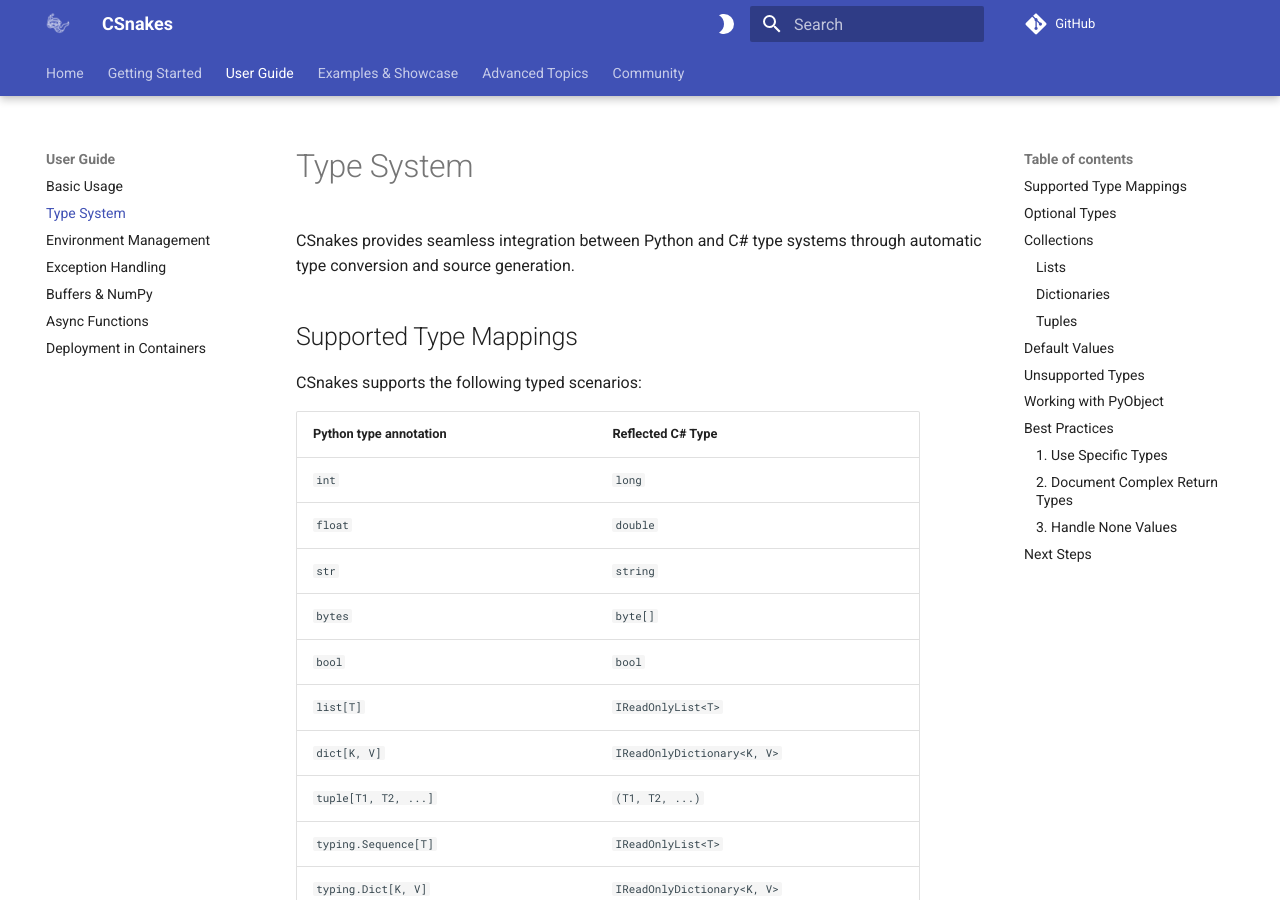
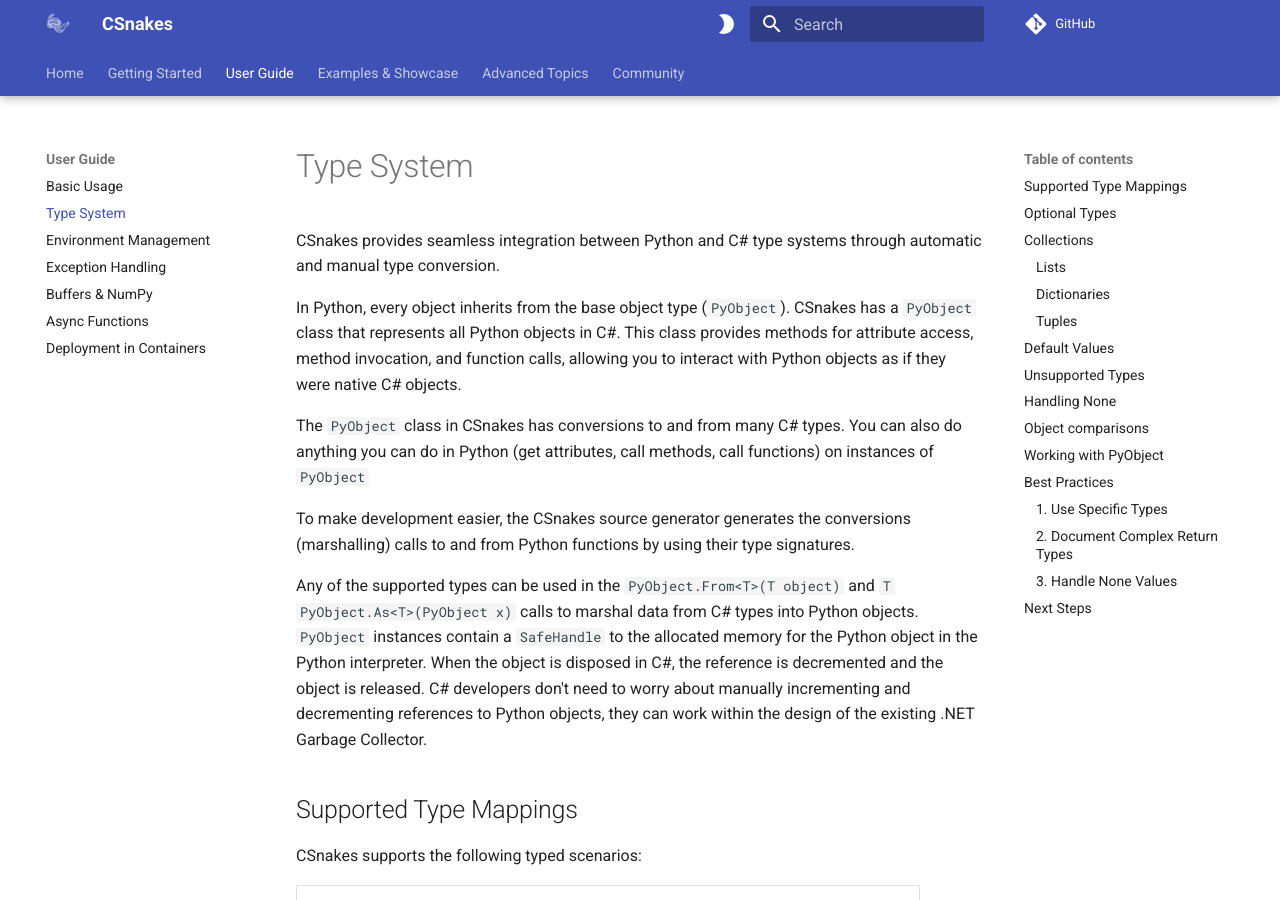
Before and after one commit to tonybaloney/CSnakes, an MkDocs documentation site: the page built from docs/user-guide/type-system.md, in a window 1280 px wide and 900 px high. Built offline with MkDocs 1.6.1 and Material for MkDocs 9.7.7, drawn with Linux system fonts in a browser that asks for light colours; comment, search, counter and statistics services are not loaded; some of the changed text lies outside the part shown.

Commit message:
Add some more details to the type system page.

````diff
--- a/docs/user-guide/type-system.md
+++ b/docs/user-guide/type-system.md
@@ -1,6 +1,14 @@
 # Type System
 
-CSnakes provides seamless integration between Python and C# type systems through automatic type conversion and source generation.
+CSnakes provides seamless integration between Python and C# type systems through automatic and manual type conversion.
+
+In Python, every object inherits from the base object type (`PyObject`). CSnakes has a `PyObject` class that represents all Python objects in C#. This class provides methods for attribute access, method invocation, and function calls, allowing you to interact with Python objects as if they were native C# objects.
+
+The `PyObject` class in CSnakes has conversions to and from many C# types. You can also do anything you can do in Python (get attributes, call methods, call functions) on instances of `PyObject`
+
+To make development easier, the CSnakes source generator generates the conversions (marshalling) calls to and from Python functions by using their type signatures.
+
+Any of the supported types can be used in the `PyObject.From<T>(T object)` and `T PyObject.As<T>(PyObject x)` calls to marshal data from C# types into Python objects. `PyObject` instances contain a `SafeHandle` to the allocated memory for the Python object in the Python interpreter. When the object is disposed in C#, the reference is decremented and the object is released. C# developers don't need to worry about manually incrementing and decrementing references to Python objects, they can work within the design of the existing .NET Garbage Collector.
 
 ## Supported Type Mappings
 
@@ -153,6 +161,58 @@ string msg3 = module.Greet("Charlie", "Hey", "?"); // "Hey, Charlie?"
 
 See [Roadmap](../community/roadmap.md) for a list of unsupported types and possible alternatives.
 
+## Handling None
+
+If you need to send `None` as a `PyObject` to any function call from C#, use the property `PyObject.None`:
+
+```csharp
+env.MethodToCall(PyObject.None);
+```
+
+You can also check if a PyObject is None by calling `IsNone()` on any PyObject:
+
+```csharp
+PyObject obj = env.MethodToCall();
+if (obj.IsNone())
+{
+  Console.WriteLine("The object is None");
+}
+```
+
+Python's type system is unconstrained, so even though a function can say it returns a `int` it can return `None` object. Sometimes it's also useful to check for `None` values.
+
+## Object comparisons
+
+The `PyObject` types can be compared with one another using the `is`, `==` and `!=` operators from Python.
+
+The equivalent to the `x is y` operator in Python is :
+
+```csharp
+// Small numbers are the same object in Python (weird implementation detail)
+PyObject obj1 = PyObject.From(true);
+PyObject obj2 = PyObject.From(true);
+if (obj1!.Is(obj2))
+    Console.WriteLine("Objects are the same!");
+```
+
+Equality can be accessed from the `.Equals` method or using the `==` operators in C#:
+
+```csharp
+PyObject obj1 = PyObject.From(3.0);
+PyObject obj2 = PyObject.From(3);
+if (obj1 == obj2)
+    Console.WriteLine("Objects are equal!");
+```
+
+Inequality can be accessed from the `.NotEquals` method or using the `!=` operators in C#:
+
+```csharp
+PyObject obj1 = PyObject.From(3.0);
+PyObject obj2 = PyObject.From(3);
+if (obj1 != obj2)
+    Console.WriteLine("Objects are not equal!");
+```
+
 ## Working with PyObject
 
 For advanced scenarios, you can work directly with `PyObject`:
@@ -219,13 +279,13 @@ def safe_divide(a: float, b: float) -> float | None:
 
 ```csharp
 double? result = module.SafeDivide(10.0, 3.0);
-if (result.HasValue)
+if (result is null)
 {
-    Console.WriteLine($"Result: {result.Value}");
+    Console.WriteLine("Division failed");
 }
 else
 {
-    Console.WriteLine("Division failed");
+    Console.WriteLine($"Result: {result}");
 }
 ```
 
````
